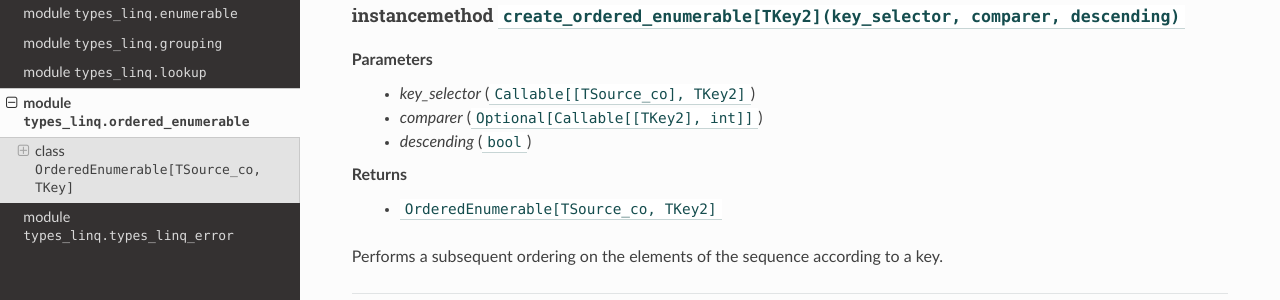
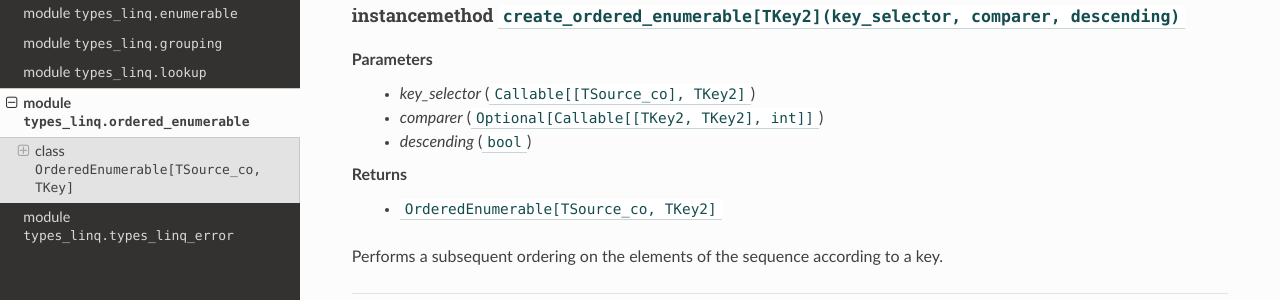
Before and after one commit to cleoold/types-linq, a Sphinx documentation site: the page built from doc/api/types_linq.ordered_enumerable.rst, in a window 1280 px wide and 900 px high. Shown: the part 438-738 px from the top of the window. Built offline with Sphinx 7.4.7 and the Read the Docs theme 2.0.0, drawn with Linux system fonts in a browser that asks for light colours.

Commit message:
fix create_ordered_enumerable() signature

```diff
--- a/doc/api/types_linq.ordered_enumerable.rst
+++ b/doc/api/types_linq.ordered_enumerable.rst
@@ -18,7 +18,7 @@ instancemethod ``create_ordered_enumerable[TKey2](key_selector, comparer, descen
 
 Parameters
   - `key_selector` (``Callable[[TSource_co], TKey2]``)
-  - `comparer` (``Optional[Callable[[TKey2], int]]``)
+  - `comparer` (``Optional[Callable[[TKey2, TKey2], int]]``)
   - `descending` (``bool``)
 
 Returns
```
Also changed, not shown: 1 other file.
